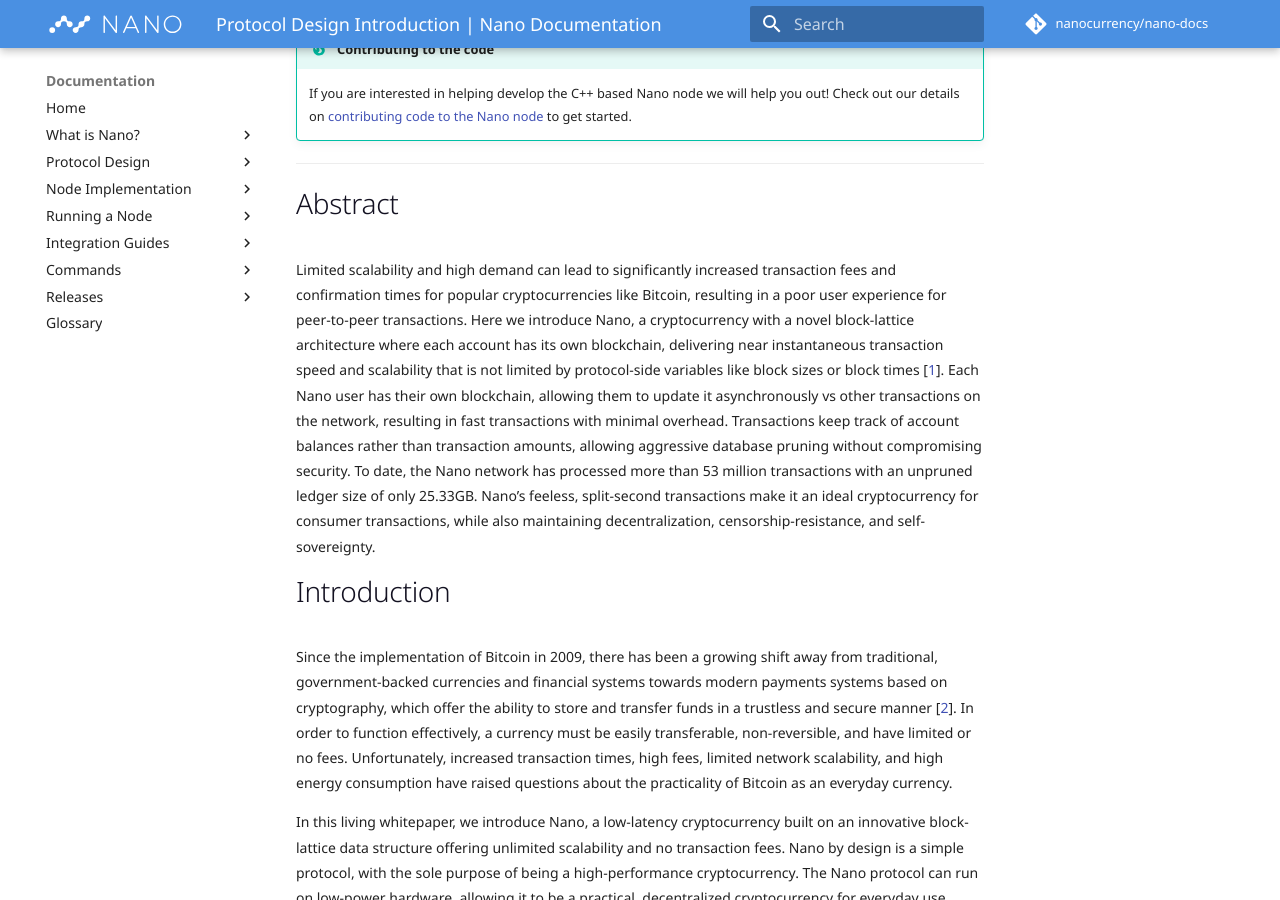
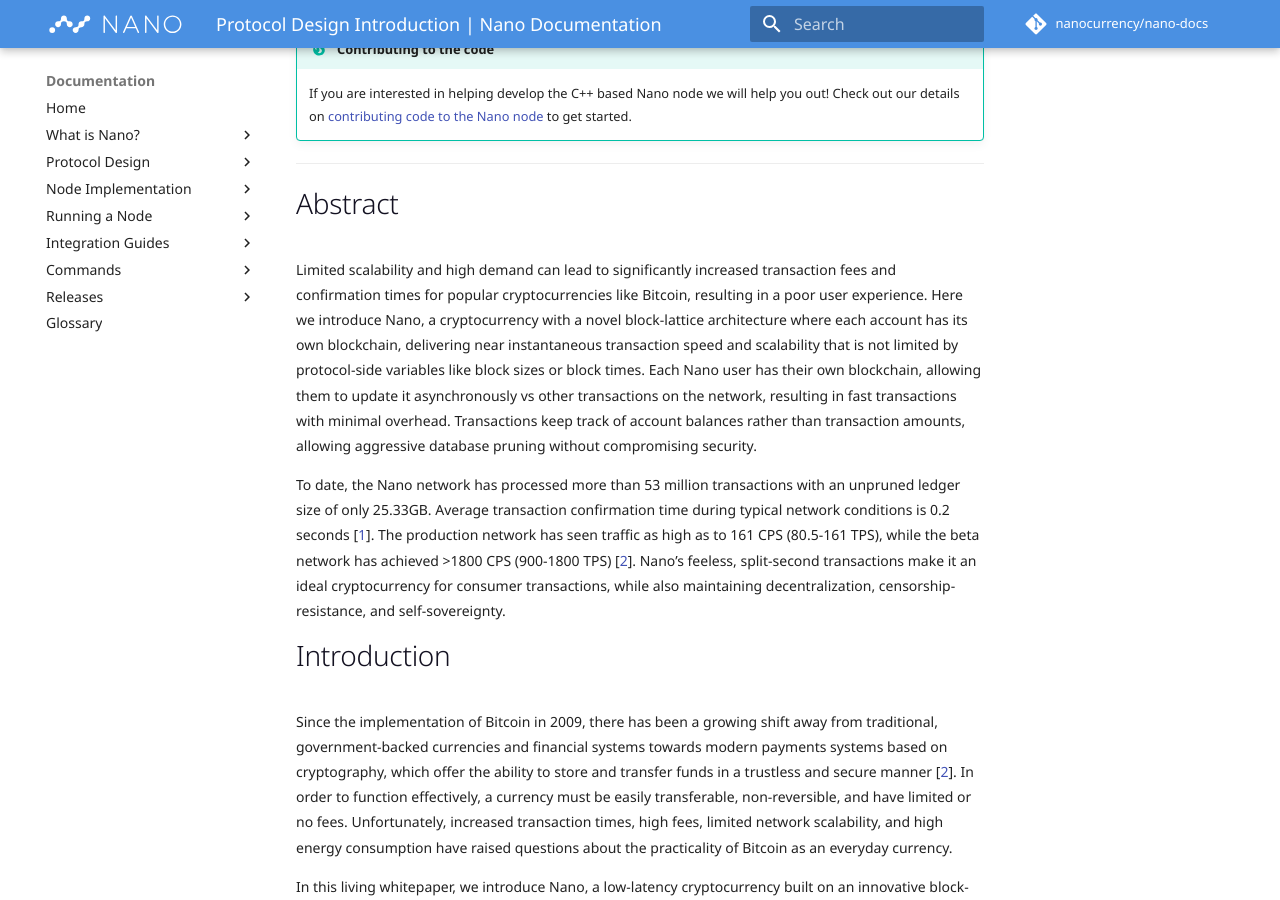
Before and after one commit to nanocurrency/nano-docs, an MkDocs documentation site: the page built from docs/protocol-design/introduction.md, in a window 1280 px wide and 900 px high, scrolled down 295 px. Built offline with MkDocs 1.6.1 and Material for MkDocs 9.7.7, drawn with Linux system fonts in a browser that asks for light colours; comment, search, counter and statistics services are not loaded.

Commit message:
Update introduction.md
Making the abstract section more readable, and highlighting the key summary statistics Nano newcomers are looking for (fees, ledger size, scalability, confirmation times)

```diff
--- a/docs/protocol-design/introduction.md
+++ b/docs/protocol-design/introduction.md
@@ -9,7 +9,9 @@
 ---
 
 # Abstract
-Limited scalability and high demand can lead to significantly increased transaction fees and confirmation times for popular cryptocurrencies like Bitcoin, resulting in a poor user experience for peer-to-peer transactions. Here we introduce Nano, a cryptocurrency with a novel block-lattice architecture where each account has its own blockchain, delivering near instantaneous transaction speed and scalability that is not limited by protocol-side variables like block sizes or block times [[1](https://forum.nano.org/t/nano-stress-tests-measuring-bps-cps-tps-in-the-real-world/436)]. Each Nano user has their own blockchain, allowing them to update it asynchronously vs other transactions on the network, resulting in fast transactions with minimal overhead. Transactions keep track of account balances rather than transaction amounts, allowing aggressive database pruning without compromising security. To date, the Nano network has processed more than 53 million transactions with an unpruned ledger size of only 25.33GB. Nano’s feeless, split-second transactions make it an ideal cryptocurrency for consumer transactions, while also maintaining decentralization, censorship-resistance, and self-sovereignty.
+Limited scalability and high demand can lead to significantly increased transaction fees and confirmation times for popular cryptocurrencies like Bitcoin, resulting in a poor user experience. Here we introduce Nano, a cryptocurrency with a novel block-lattice architecture where each account has its own blockchain, delivering near instantaneous transaction speed and scalability that is not limited by protocol-side variables like block sizes or block times. Each Nano user has their own blockchain, allowing them to update it asynchronously vs other transactions on the network, resulting in fast transactions with minimal overhead. Transactions keep track of account balances rather than transaction amounts, allowing aggressive database pruning without compromising security.
+
+To date, the Nano network has processed more than 53 million transactions with an unpruned ledger size of only 25.33GB. Average transaction confirmation time during typical network conditions is 0.2 seconds [[1](https://repnode.org/network/confirmation)]. The production network has seen traffic as high as to 161 CPS (80.5-161 TPS), while the beta network has achieved >1800 CPS (900-1800 TPS) [[2](https://forum.nano.org/t/nano-stress-tests-measuring-bps-cps-tps-in-the-real-world/436)]. Nano’s feeless, split-second transactions make it an ideal cryptocurrency for consumer transactions, while also maintaining decentralization, censorship-resistance, and self-sovereignty.
 
 # Introduction
 
```
